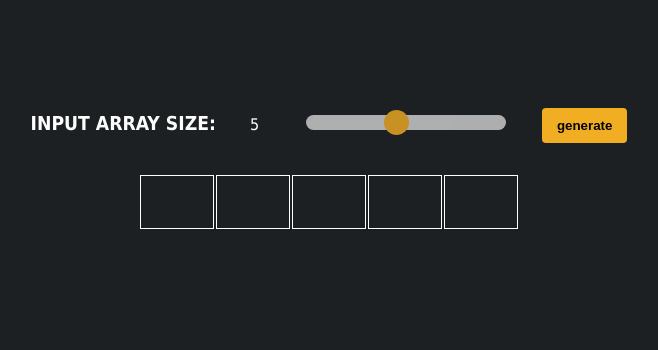
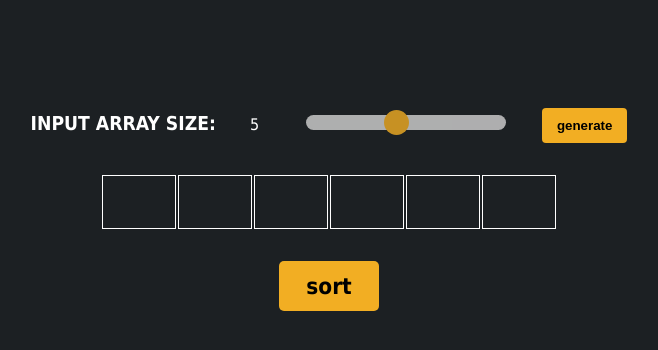
Before and after one commit to antonkhomenko/BubbleSortJS, a plain HTML site: page index.html in a window 1280 px wide. Both pictures are taken after a click on the button "generate". Shown: the part 118-468 px from the top of the page, without its empty margins (311-969 px from the left). Drawn offline with Linux system fonts and the light colour scheme.

Commit message:
Fix array gen

```diff
--- a/index.html
+++ b/index.html
@@ -18,6 +18,7 @@
         </ul>
         <div class="input-Array-block">
         </div>
+        <button id="sort-btn">sort</button>
     </div>
     <script src="main.js"></script>
 </body>
--- a/main.js
+++ b/main.js
@@ -12,20 +12,29 @@ genButt.addEventListener("click", function(){
     if(checkVar == 0){
         let t = document.createElement("table");
         let tr = document.createElement("tr");
+        var td = document.createElement("td");
+        var inpt = document.createElement("input");
     // t.style.border = "1px solid #fff";
         t.style.cellpadding = "5";
     // td.style.width = "50px";
     // td.style.height = "50px";
         t.appendChild(tr);
+        td.appendChild(inpt);
+        tr.appendChild(td);
         iab[0].appendChild(t);
+        inpt.classList.add("inptStyle");
+        td.style.height = "50px";
+        td.style.width = "50px";
+        td.style.border = "1px solid #fff";
     for(let i = 0; i < inputArraySizeInpt.value; i++){
-        let td = document.createElement("td");
-        let inpt = document.createElement("input");
+        var td = document.createElement("td");
+        var inpt = document.createElement("input");
         td.appendChild(inpt);
         tr.appendChild(td);
         td.style.height = "50px";
         td.style.width = "50px";
         td.style.border = "1px solid #fff";
+        td.style.after
         inpt.classList.add("inptStyle");
         }
     }
--- a/style.css
+++ b/style.css
@@ -105,7 +105,8 @@ body {
 
 .input-Array-block {
     display: flex;
-    justify-content: center;
+    flex-direction: column;
+    align-items: center;
     width: 100%;
     margin-top: 30px;
 }
@@ -121,3 +122,17 @@ body {
     padding: 0px 10px;
     outline: none;
 }
+
+
+#sort-btn {
+    margin-top: 30px;
+    border: none;
+    background-color: #F2AE23;
+    min-width: 100px;
+    height: 50px;
+    border-radius: 5px;
+    font-size: 1.4em;
+    font-family: 'Tahoma', sans-serif;
+    font-weight: bold;
+    outline: none;
+}
```
